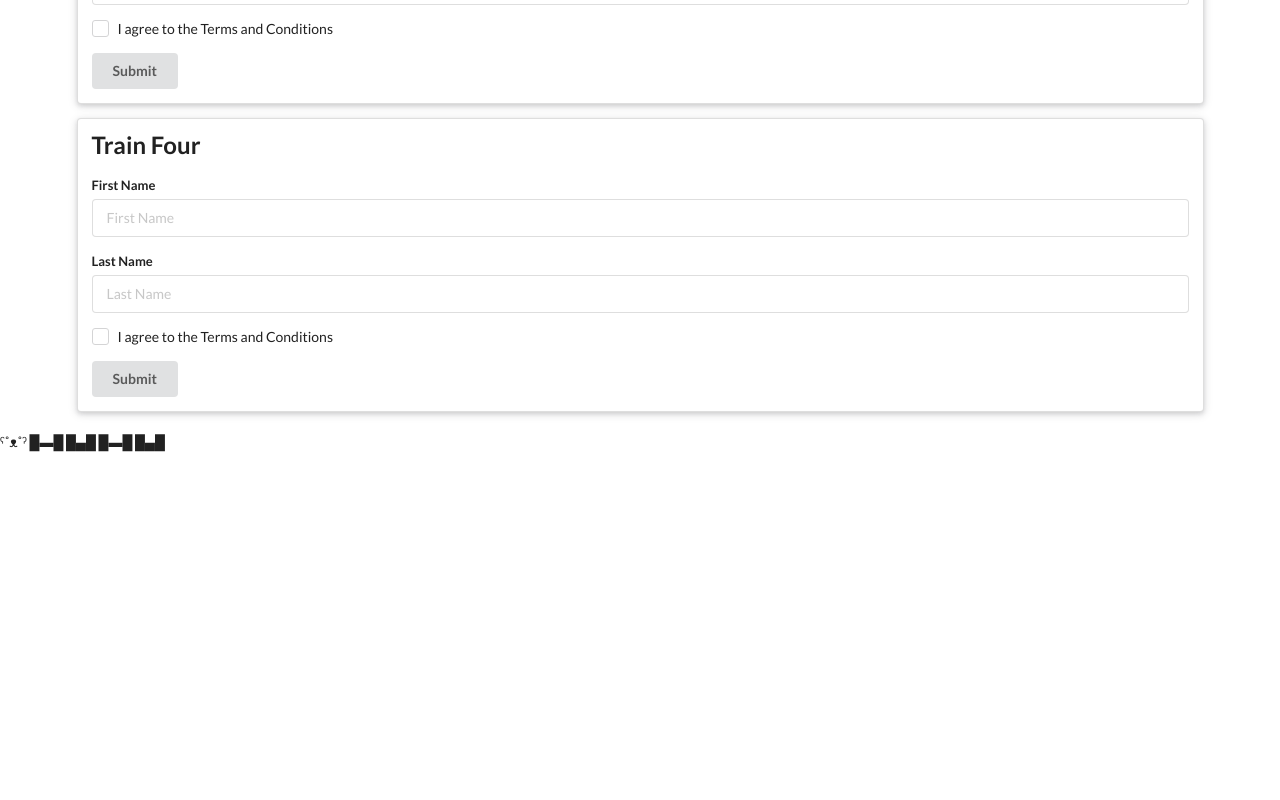
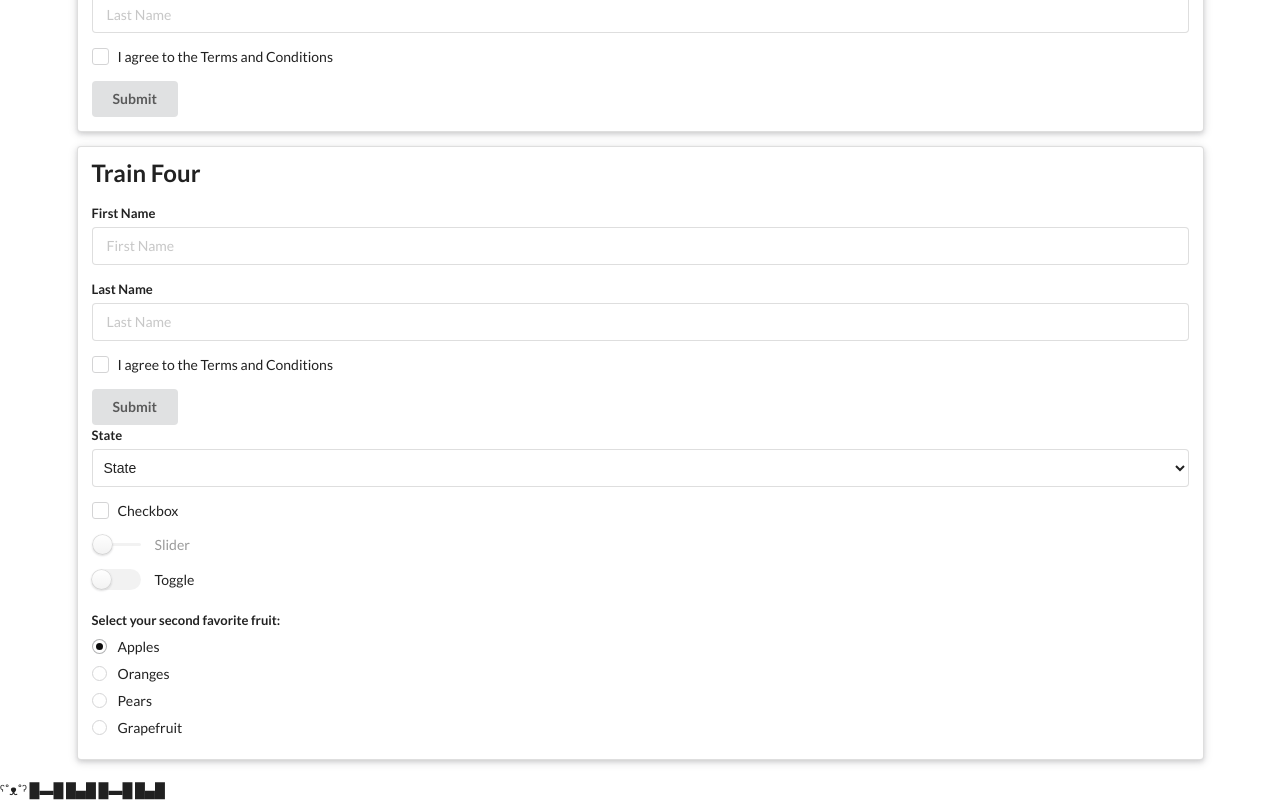
Before and after one commit to MariuszZalew/angular_workbench, an Angular app: page /TestForm in a window 1280 px wide. Shown: the part 1391-2191 px from the top of the page. Before the commit the page ends 1843 px from the top, so only its background shows below. Built offline with nearby package versions, Linux system fonts and the light colour scheme.

Commit message:
add diffrent input types & add message validation style

```diff
--- a/src/app/test-form/test-form.component.html
+++ b/src/app/test-form/test-form.component.html
@@ -1,6 +1,6 @@
 <div class="ui raised segment">
   <h2 class="ui header">Demo Form</h2>
-  <form class="ui form" (ngSubmit)="onSubmitOne(foo)" #foo="ngForm">
+  <form class="ui form " (ngSubmit)="onSubmitOne(foo)" #foo="ngForm">
     <div class="field">
       <label for="anyInput">Any</label>
       <input
@@ -21,7 +21,7 @@
 
 <div class="ui raised segment">
   <h2 class="ui header">ngGroup</h2>
-  <form class="ui form" (ngSubmit)="onSubmitTwo()" #bar="ngForm">
+  <form class="ui form " (ngSubmit)="onSubmitTwo()" #bar="ngForm">
     <div ngModelGroup="secondForm" #secondForm="ngModelGroup">
       <div class="field">
         <label>First Name</label>
@@ -54,7 +54,7 @@
 <div class="ui raised segment">
   <h2 class="ui header">String Reverse</h2>
 
-  <form class="ui form" #reverseStr="ngForm"
+  <form class="ui form error success" #reverseStr="ngForm"
         (ngSubmit)="onSubmitReverseStr(reverseStr)">
 
     <div class="field">
@@ -64,8 +64,8 @@
     <p>{{reverseStr.value | json }}</p>
     <p>{{reverseStr.valid | json }}</p>
 
-    <p> {{ this.testString|| 'input field is empty' }} </p>
-    <p *ngIf="hasBeenEvaluated">Reversed String: {{ this.reverseResultView }}</p>
+    <p *ngIf="reverseStr.value.revStr === '' && !hasBeenEvaluated" class="ui error message"> {{ this.testString|| 'input field is empty' }} </p>
+    <p *ngIf="hasBeenEvaluated" class="ui error message success">Reversed String: {{ this.reverseResultView }}</p>
 
     <button class="ui button" type="submit" [disabled]="!reverseStr.valid">Submit string</button>
   </form>
@@ -73,7 +73,7 @@
 
 <div class="ui raised segment">
   <h2 class="ui header">Train Two</h2>
-<form class="ui form">
+<form class="ui form ">
   <div class="field">
     <label>First Name</label>
     <input type="text" name="first-name" placeholder="First Name">
@@ -94,7 +94,7 @@
 
 <div class="ui raised segment">
   <h2 class="ui header">Train Three</h2>
-<form class="ui form">
+<form class="ui form ">
   <div class="field">
     <label>First Name</label>
     <input type="text" name="first-name" placeholder="First Name">
@@ -115,7 +115,7 @@
 
 <div class="ui raised segment">
   <h2 class="ui header">Train Four</h2>
-<form class="ui form">
+<form class="ui form ">
   <div class="field">
     <label>First Name</label>
     <input type="text" name="first-name" placeholder="First Name">
@@ -131,5 +131,114 @@
     </div>
   </div>
   <button class="ui button" type="submit">Submit</button>
+
+  <div class="ui form ">
+     <div class="field">
+      <label>State</label>
+      <select class="ui fluid dropdown">
+        <option value="">State</option>
+    <option value="AL">Alabama</option>
+    <option value="AK">Alaska</option>
+    <option value="AZ">Arizona</option>
+    <option value="AR">Arkansas</option>
+    <option value="CA">California</option>
+    <option value="CO">Colorado</option>
+    <option value="CT">Connecticut</option>
+    <option value="DE">Delaware</option>
+    <option value="DC">District Of Columbia</option>
+    <option value="FL">Florida</option>
+    <option value="GA">Georgia</option>
+    <option value="HI">Hawaii</option>
+    <option value="ID">Idaho</option>
+    <option value="IL">Illinois</option>
+    <option value="IN">Indiana</option>
+    <option value="IA">Iowa</option>
+    <option value="KS">Kansas</option>
+    <option value="KY">Kentucky</option>
+    <option value="LA">Louisiana</option>
+    <option value="ME">Maine</option>
+    <option value="MD">Maryland</option>
+    <option value="MA">Massachusetts</option>
+    <option value="MI">Michigan</option>
+    <option value="MN">Minnesota</option>
+    <option value="MS">Mississippi</option>
+    <option value="MO">Missouri</option>
+    <option value="MT">Montana</option>
+    <option value="NE">Nebraska</option>
+    <option value="NV">Nevada</option>
+    <option value="NH">New Hampshire</option>
+    <option value="NJ">New Jersey</option>
+    <option value="NM">New Mexico</option>
+    <option value="NY">New York</option>
+    <option value="NC">North Carolina</option>
+    <option value="ND">North Dakota</option>
+    <option value="OH">Ohio</option>
+    <option value="OK">Oklahoma</option>
+    <option value="OR">Oregon</option>
+    <option value="PA">Pennsylvania</option>
+    <option value="RI">Rhode Island</option>
+    <option value="SC">South Carolina</option>
+    <option value="SD">South Dakota</option>
+    <option value="TN">Tennessee</option>
+    <option value="TX">Texas</option>
+    <option value="UT">Utah</option>
+    <option value="VT">Vermont</option>
+    <option value="VA">Virginia</option>
+    <option value="WA">Washington</option>
+    <option value="WV">West Virginia</option>
+    <option value="WI">Wisconsin</option>
+    <option value="WY">Wyoming</option>
+      </select>
+    </div>
+
+    <div class="inline field">
+      <div class="ui checkbox">
+        <input type="checkbox" tabindex="0" class="">
+        <label>Checkbox</label>
+      </div>
+    </div>
+    <div class="inline field">
+      <div class="ui slider checkbox">
+        <input type="checkbox" tabindex="0" class="">
+        <label>Slider</label>
+      </div>
+      <label></label>
+    </div>
+    <div class="inline field">
+      <div class="ui toggle checkbox">
+        <input type="checkbox" tabindex="0" class="">
+        <label>Toggle</label>
+      </div>
+    </div>
+  </div>
+<br>
+  <div class="grouped fields">
+    <label for="fruit">Select your second favorite fruit:</label>
+    <div class="field">
+      <div class="ui radio checkbox">
+        <input type="radio" name="fruit" checked="" tabindex="0" class="">
+        <label>Apples</label>
+      </div>
+    </div>
+    <div class="field">
+      <div class="ui radio checkbox">
+        <input type="radio" name="fruit" tabindex="0" class="">
+        <label>Oranges</label>
+      </div>
+    </div>
+    <div class="field">
+      <div class="ui radio checkbox">
+        <input type="radio" name="fruit" tabindex="0" class="">
+        <label>Pears</label>
+      </div>
+    </div>
+    <div class="field">
+      <div class="ui radio checkbox">
+        <input type="radio" name="fruit" tabindex="0" class="">
+        <label>Grapefruit</label>
+      </div>
+    </div>
+  </div>
+
 </form>
 </div>
```
